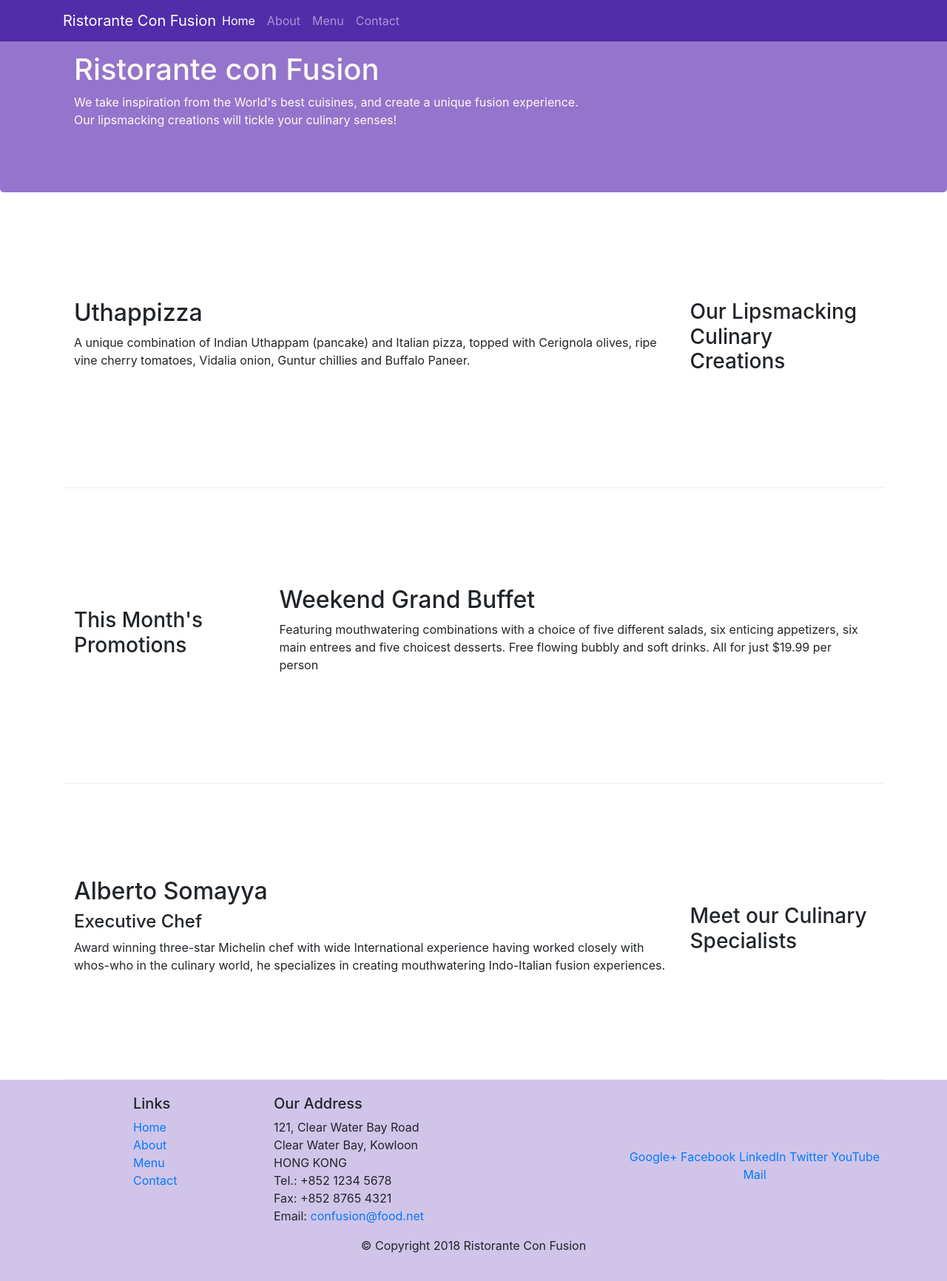
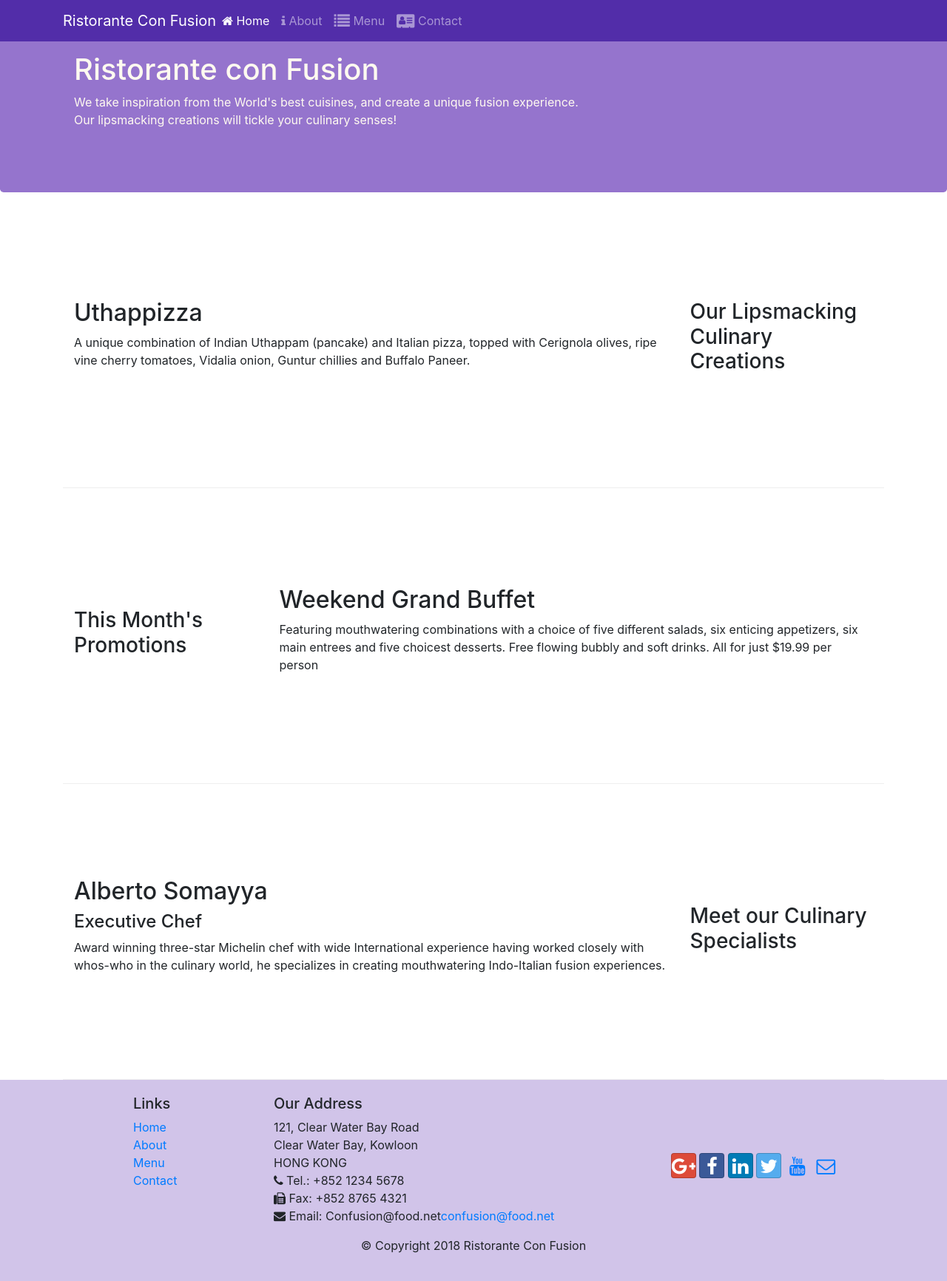
Before and after one commit to Craicerjack/bs4, a website: page index.html in a window 1280 px wide. Shown: the whole page at 74% size. Drawn offline with nearby package versions, Linux system fonts and the light colour scheme.

Commit message:
2.1 icons

```diff
--- a/index.html
+++ b/index.html
@@ -9,6 +9,8 @@
 
     <!-- Bootstrap CSS -->
     <link rel="stylesheet" href="node_modules/bootstrap/dist/css/bootstrap.min.css">
+    <link rel="stylesheet" href="node_modules/font-awesome/css/font-awesome.min.css">
+    <link rel="stylesheet" href="node_modules/bootstrap-social/bootstrap-social.css">
     <link rel="stylesheet" href="css/styles.css">
 
     <title>Ristorante Con Fusion</title>
@@ -24,10 +26,10 @@
             <!-- mr-auto = margin right setting class -->
             <div class="collapse navbar-collapse" id="Navbar">
                 <ul class="navbar-nav mr-auto">
-                    <li class="nav-item"><a href="./index.html" class="nav-link active">Home</a></li>
-                    <li class="nav-item"><a href="./aboutus.html" class="nav-link">About</a></li>
-                    <li class="nav-item"><a href="./menu.html" class="nav-link">Menu</a></li>
-                    <li class="nav-item"><a href="./contact.html" class="nav-link">Contact</a></li>
+                    <li class="nav-item"><a href="./index.html" class="nav-link active"><span class="fa fa-home"></span> Home</a></li>
+                    <li class="nav-item"><a href="./aboutus.html" class="nav-link"><span class="fa fa-info"></span> About</a></li>
+                    <li class="nav-item"><a href="./menu.html" class="nav-link"><span class="fa fa-list fa-lg"></span> Menu</a></li>
+                    <li class="nav-item"><a href="./contact.html" class="nav-link"><span class="fa fa-address-card fa-lg"></span> Contact</a></li>
                 </ul>
             </div>
 
@@ -88,30 +90,30 @@
                     <h5>Links</h5>
                     <ul class="list-unstyled">
                         <li><a href="./index.html">Home</a></li>
-                        <li><a href="./aboutus.html">About</a></li>
+                        <li><a href="#">About</a></li>
                         <li><a href="./menu.html">Menu</a></li>
-                        <li><a href="./menu.html">Contact</a></li>
+                        <li><a href="./contact.html">Contact</a></li>
                     </ul>
                 </div>
-                <div class="col-6 col-sm-5">
+                <div class="col-7 col-sm-5">
                     <h5>Our Address</h5>
                     <address>
                       121, Clear Water Bay Road<br>
                       Clear Water Bay, Kowloon<br>
                       HONG KONG<br>
-                      Tel.: +852 1234 5678<br>
-                      Fax: +852 8765 4321<br>
-                      Email: <a href="mailto:confusion@food.net">confusion@food.net</a>
+                      <i class="fa fa-phone"></i> Tel.: +852 1234 5678<br>
+                      <i class="fa fa-fax"></i> Fax: +852 8765 4321<br>
+                      <i class="fa fa-envelope"></i> Email: Confusion@food.net<a href="mailto:confusion@food.net">confusion@food.net</a>
                    </address>
                 </div>
                 <div class="col-12 col-sm-4 align-self-center">
                     <div class="text-center">
-                        <a href="http://google.com/+">Google+</a>
-                        <a href="http://www.facebook.com/profile.php?id=">Facebook</a>
-                        <a href="http://www.linkedin.com/in/">LinkedIn</a>
-                        <a href="http://twitter.com/">Twitter</a>
-                        <a href="http://youtube.com/">YouTube</a>
-                        <a href="mailto:">Mail</a>
+                        <a class="btn btn-social-icon btn-google" href="http://google.com/+"><i class="fa fa-google-plus"></i></a>
+                        <a class="btn btn-social-icon btn-facebook" href="http://www.facebook.com/profile.php?id="><i class="fa fa-facebook"></i></a>
+                        <a class="btn btn-social-icon btn-linkedin" href="http://www.linkedin.com/in/"><i class="fa fa-linkedin"></i></a>
+                        <a class="btn btn-social-icon btn-twitter" href="http://twitter.com/"><i class="fa fa-twitter"></i></a>
+                        <a class="btn btn-social-icon btn-youtube" href="http://youtube.com/"><i class="fa fa-youtube"></i></a>
+                        <a class="btn btn-social-icon " href="mailto:"><i class="fa fa-envelope-o"></i></a>
                     </div>
                 </div>
            </div>
--- a/package.json
+++ b/package.json
@@ -15,6 +15,8 @@
   },
   "dependencies": {
     "bootstrap": "^4.1.3",
+    "bootstrap-social": "^5.1.1",
+    "font-awesome": "^4.7.0",
     "jquery": "^3.3.1",
     "popper.js": "^1.14.6"
   }
```
Also changed, not shown: aboutus.html (+16 -13 lines), 1 other file.
